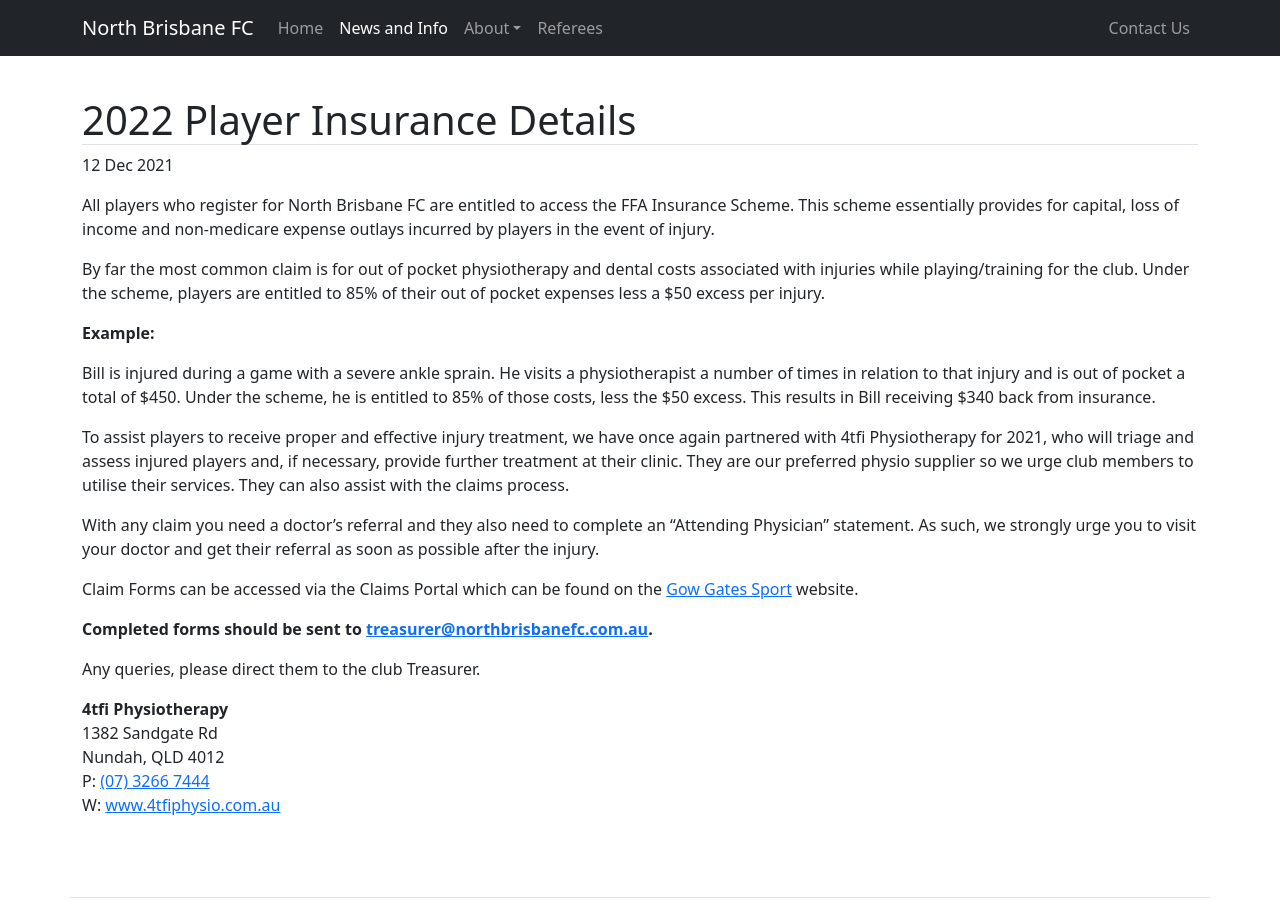
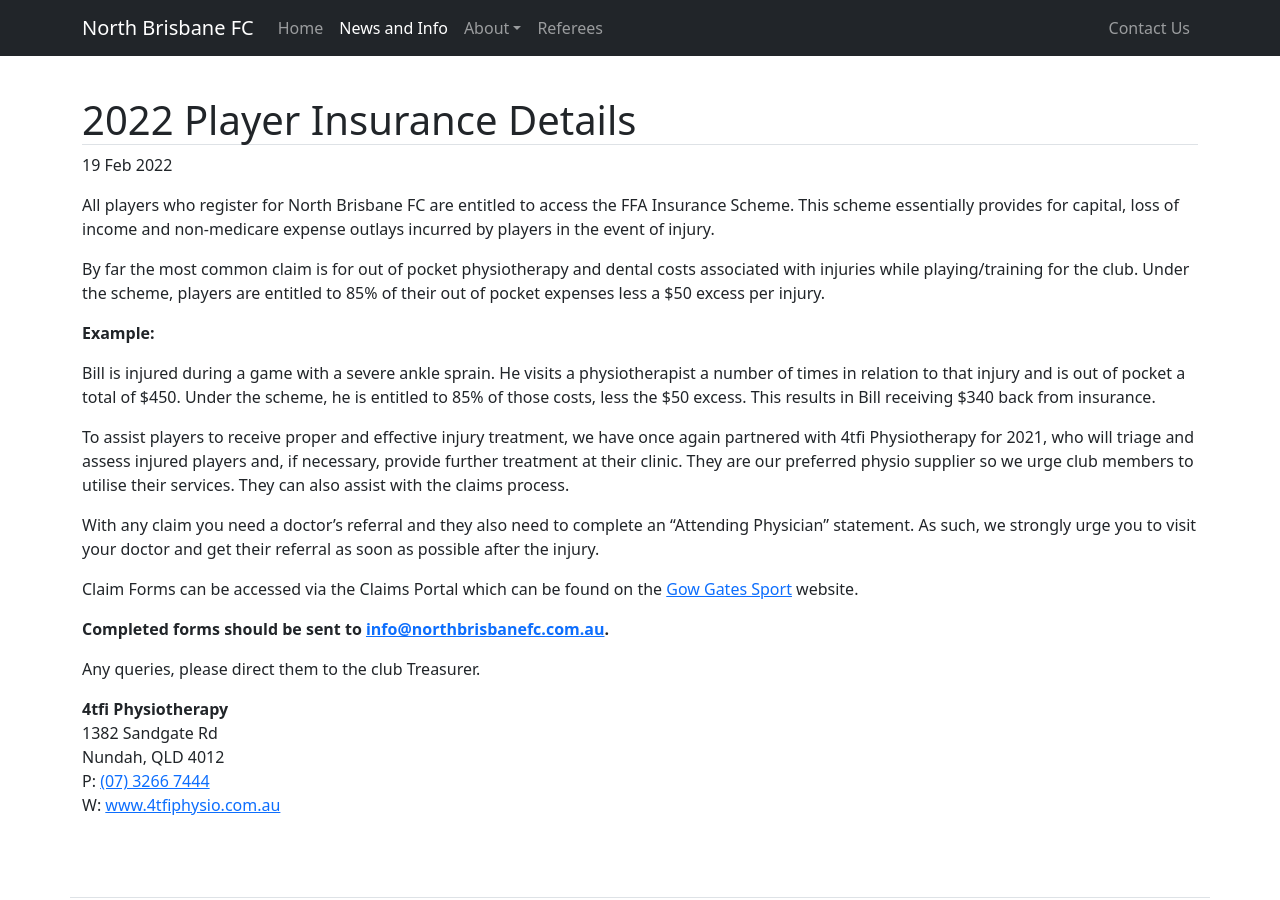
Before and after one commit to technicalnbfc/technicalnbfc.github.io, a Jekyll site: the page built from blog/_posts/2022-02-19-2022-player-insurance.md, in a window 1280 px wide and 900 px high. Built offline with Jekyll 4.4.1, drawn with Linux system fonts in a browser that asks for light colours; nearby versions of some CDN libraries.

Commit message:
Update player insurance contact

```diff
--- a/blog/_posts/2021-12-12-2022-player-insurance.md
+++ b/blog/_posts/2022-02-19-2022-player-insurance.md
@@ -21,7 +21,7 @@ With any claim you need a doctor’s referral and they also need to complete an
 
 Claim Forms can be accessed via the Claims Portal which can be found on the [Gow Gates Sport](https://football.gowgatessport.com.au/welcome/) website.
 
-**Completed forms should be sent to [treasurer@northbrisbanefc.com.au](treasurer@northbrisbanefc.com.au).**
+**Completed forms should be sent to [info@northbrisbanefc.com.au](info@northbrisbanefc.com.au).**
 
 Any queries, please direct them to the club Treasurer.
 
```
